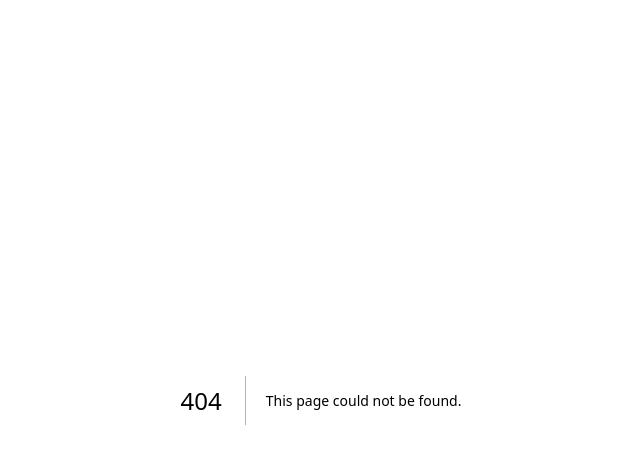
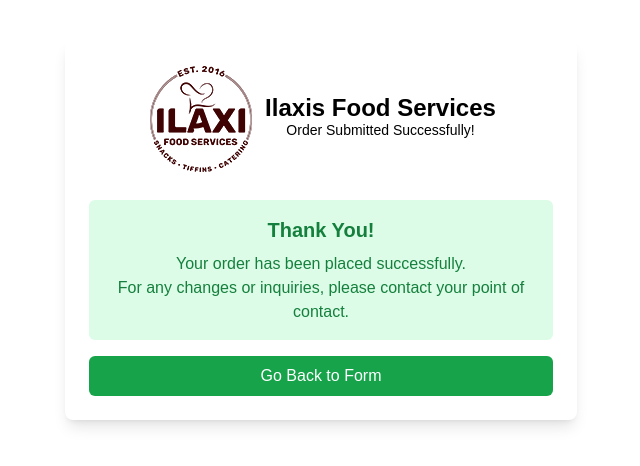
Before and after one commit to umangcodes/ilaxisfrontend, a Next.js app: page /success in a window 1280 px wide. Before the commit this address had no page. Shown: the top 466 px of the page, without its empty margins (319-959 px from the left). Built offline with nearby package versions, Linux system fonts and the light colour scheme.

Commit message:
on success page added to the project.

```diff
--- /dev/null
+++ b/app/success/page.js
@@ -0,0 +1,43 @@
+"use client";
+
+import React from "react";
+import Image from "next/image";
+import { useRouter } from "next/navigation";
+import { Logo } from "@/assets/images/index";
+
+const SuccessPage = () => {
+  const router = useRouter();
+
+  const handleGoBack = () => {
+    router.push("/"); // Redirect back to the form
+  };
+
+  return (
+    <div className="max-w-lg mx-2 lg:mx-auto p-6 bg-white shadow-lg rounded-lg mt-10 text-center">
+      <header className="text-center mb-6 flex justify-center items-center">
+        <div className="mb-4 h-24">
+          <Image src={Logo} alt="Ilaxis Catering Logo" />
+        </div>
+        <div className='flex flex-col justify-center items-center pl-2'>
+          <h1 className="text-2xl font-bold -mb-1">Ilaxis Food Services</h1>
+          <h2 className='text-sm mb-2'>Order Submitted Successfully!</h2>
+        </div>
+      </header>
+
+      <div className="p-4 bg-green-100 text-green-700 rounded-md mb-4">
+        <h2 className="text-xl font-bold mb-2">Thank You!</h2>
+        <p>Your order has been placed successfully.</p>
+        <p>For any changes or inquiries, please contact your point of contact.</p>
+      </div>
+
+      <button
+        onClick={handleGoBack}
+        className="w-full bg-green-600 text-white py-2 rounded-md hover:bg-green-700 transition duration-300"
+      >
+        Go Back to Form
+      </button>
+    </div>
+  );
+};
+
+export default SuccessPage;
```
